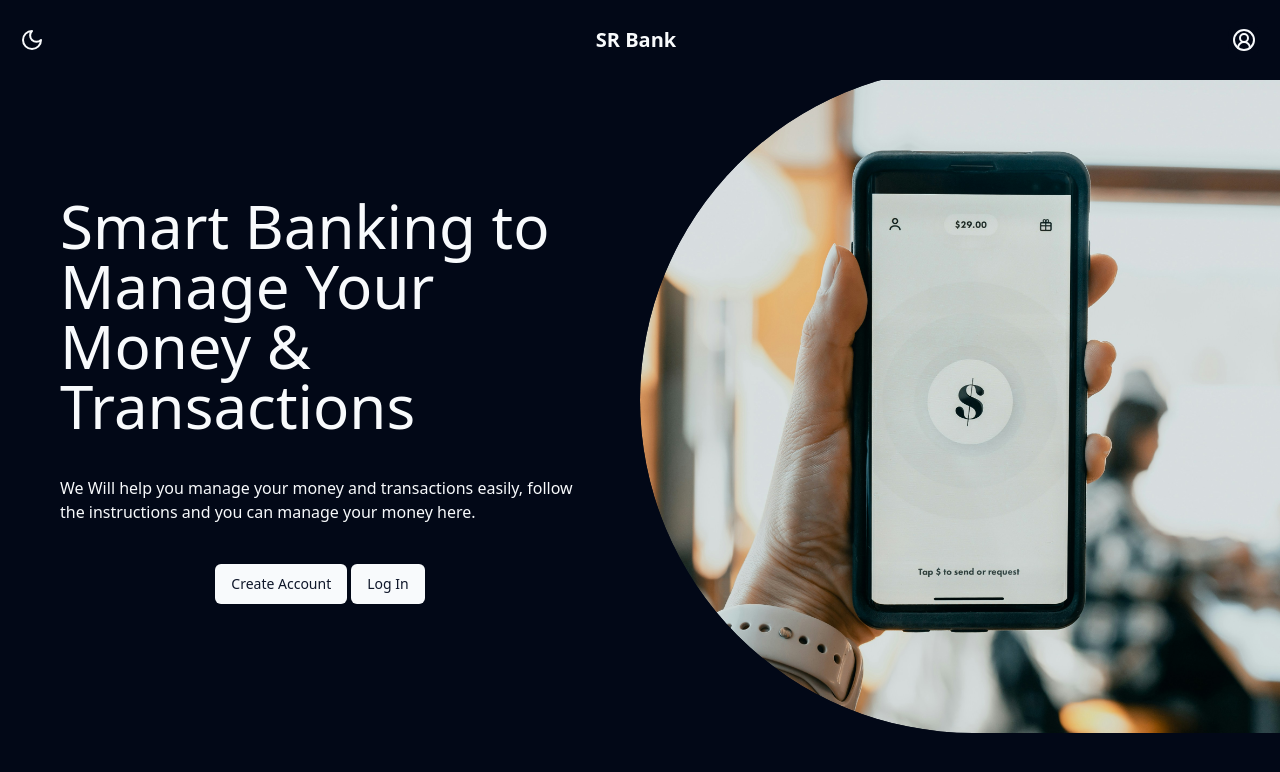
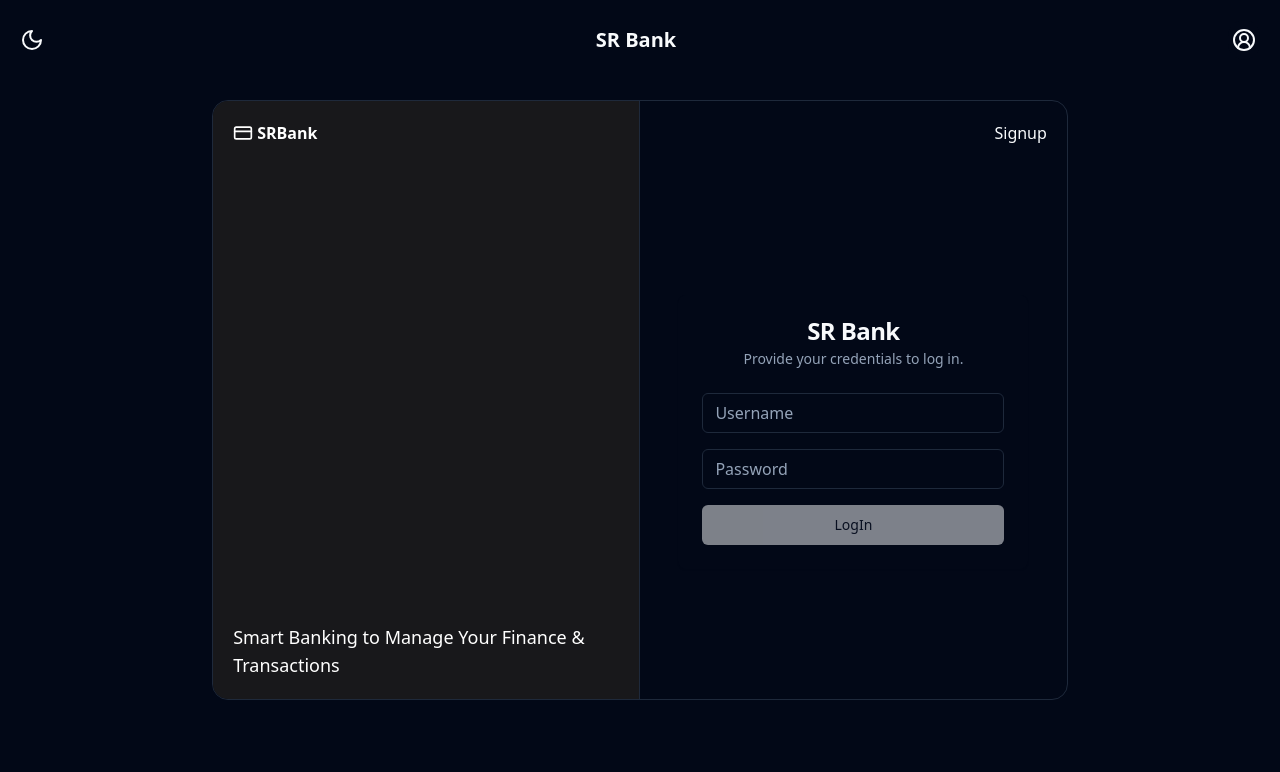
Before and after one commit to santiagoruizs/banking-clientv2, a React (Vite) app: page /home in a window 1280 px wide. Shown: the top 772 px of the page. Built offline with nearby package versions, Linux system fonts and the light colour scheme.

Commit message:
Modifies landing and home page

```diff
--- a/src/pages/Home.tsx
+++ b/src/pages/Home.tsx
@@ -1,24 +1,41 @@
 import { Button } from "@/components/ui/button"
-import CardImg from '../assets/image2.jpg'
+import { useState } from "react";
+import CardImg from '../assets/card-image.jpg'
+import { CreditCard } from 'lucide-react';
 import { Link } from "react-router-dom"
+import Login from "./Login"
+import Signup from "./Signup";
+const Home = () => {
+  const [loginSignup, setLoginSignup] = useState(false)
+  return (
+    <div className="w-11/12 flex flex-col items-center justify-center h-screen">
+      <div className="flex flex-row border-[1px] border-secondary justify-center items-center h-3/4 rounded-2xl overflow-hidden">
+          <div className="w-1/2 hidden lg:flex lg:flex-col items-center justify-center border-r-[1px] border-secondary h-full relative overflow-hidden bg-[#18181B]">
+              <div className="relative z-10  flex flex-col items-center justify-start w-full h-full text-white">
+                <div className="text-left flex w-full font-bold p-5 items-center"><CreditCard className="w-5 h-5 mr-1"/><p className="">SRBank</p></div>
+                <div className=" flex flex-col items-end justify-end  h-full">
+                  <p className="lg:text-lg m-5 lg:text-left">
+                    Smart Banking to Manage Your Finance & Transactions
+                  </p>
+                  {/* <p className="m-5 text-center lg:text-left">
+                    We will help you manage your money and transactions easily, follow the instructions and you can manage your money here.
+                  </p> */}
+                </div>
+              </div>
 
-const Home = () => {
-  return (
-    <div className="w-full flex flex-col lg:flex-row h-ful items-center justify-center h-screen relative">
-        <div className="w-full h-screen lg:w-1/2 p-10 flex flex-col items-center justify-center absolute lg:static left-0 z-10 bg-background/50 lg:bg-transparent">
-            <h1 className="text-4xl lg:text-6xl m-5 text-center lg:text-left">Smart Banking to Manage Your Money & Transactions</h1>
-            <p className="m-5 text-center lg:text-left">We Will help you manage your money and transactions easily, follow the instructions and you can manage your money here.</p>
-            <div className="m-5 flex flex-row gap-1 justify-center lg:justify-start">
-                <Link to='/signup'> <Button >Create Account</Button></Link>
-                <Link to='/login'><Button >Log In</Button></Link>
-            </div>
+          </div>
 
-        </div>
-        <div className="w-full lg:w-1/2 lg:rounded-s-full flex items-center justify-center overflow-hidden relative h-screen lg:h-5/6">
-            <img src={CardImg} alt="card" className=" w-full  lg:rounded-s-full h-full lg:w-full object-cover"/>
+          <div className="w-full lg:w-1/2 min-h-full flex flex-col justify-center items-center">
+          <div className="w-full flex items-center justify-end p-5" onClick={() => setLoginSignup(!loginSignup)}><p className="cursor-pointer">{!loginSignup && 'Signup'}{loginSignup && 'Login'}</p></div>
+            {!loginSignup && <Login />}{loginSignup && <Signup />}
+          </div>
         </div>
     </div>
   )
 }
 
 export default Home
+
+{/* <div className="w-full lg:w-1/2 lg:rounded-s-full flex items-center justify-center overflow-hidden relative h-screen lg:h-5/6">
+            <img src={CardImg} alt="card" className=" w-full  lg:rounded-s-full h-full lg:w-full object-cover"/>
+        </div> */}
--- a/src/pages/Login.tsx
+++ b/src/pages/Login.tsx
@@ -71,7 +71,7 @@ const Login = () => {
   }
   return (
     <div className="flex-auto flex items-center justify-center">
-    <Card className="w-[350px]">
+    <Card className="w-[350px] border-none">
       <CardHeader>
         <CardTitle className="text-center">SR Bank</CardTitle>
         <CardDescription className="text-center">Provide your credentials to log in.</CardDescription>
@@ -94,9 +94,9 @@ const Login = () => {
           </div>
         </form>
       </CardContent>
-      <CardFooter className="flex justify-center">
+      {/* <CardFooter className="flex justify-center">
         <Link to='/signup'>Create an Account</Link>
-      </CardFooter>
+      </CardFooter> */}
     </Card>
     </div>
   );
--- a/src/pages/Signup.tsx
+++ b/src/pages/Signup.tsx
@@ -64,7 +64,7 @@ const Signup = () => {
   }
   return (
     <div className="flex-auto flex items-center justify-center">
-    <Card className="w-[350px]">
+    <Card className="w-[350px] border-none">
       <CardHeader>
         <CardTitle className="text-center">SR Bank</CardTitle>
         <CardDescription className="text-center">Provide the required information to create an account.</CardDescription>
@@ -90,9 +90,9 @@ const Signup = () => {
           </div>
         </form>
       </CardContent>
-      <CardFooter className="flex justify-center">
+      {/* <CardFooter className="flex justify-center">
         <Link to='/login'>Already have an Account?</Link>
-      </CardFooter>
+      </CardFooter> */}
     </Card>
     </div>
 
```
